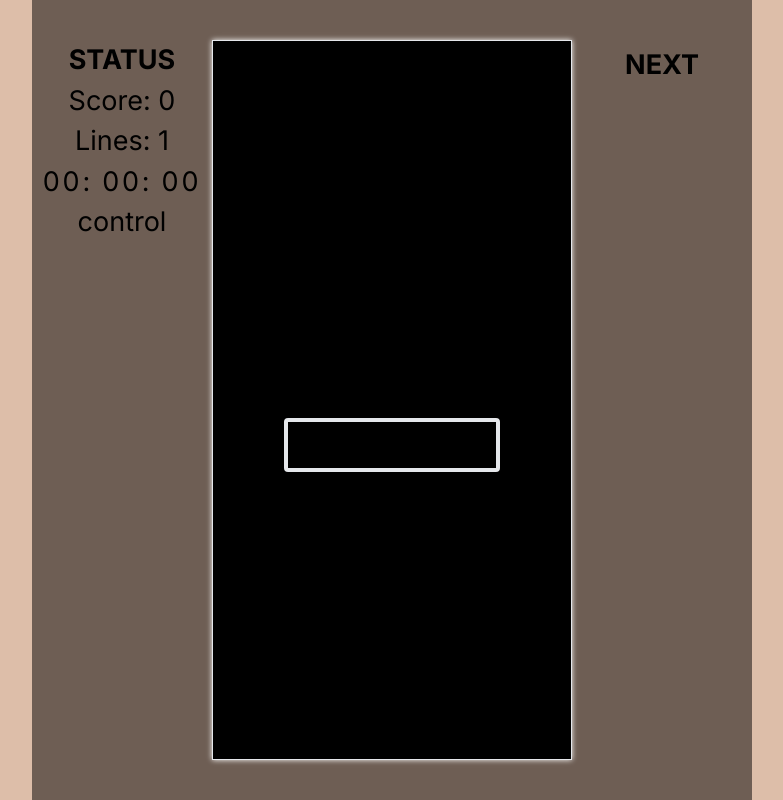
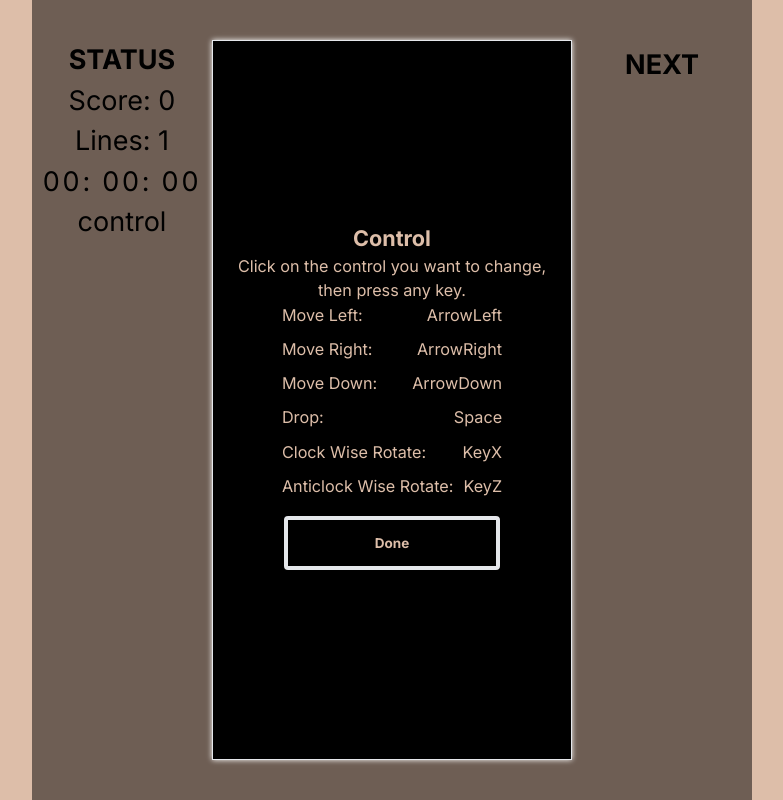
Before and after one commit to ZackHu-2001/Tetris-AI, a Next.js app: page / in a window 1280 px wide. Both pictures are taken after a click on the button "Control". Shown: the whole page, without its empty margins (248-1031 px from the left). Built offline with nearby package versions, Linux system fonts and the light colour scheme.

Commit message:
feat: implement basic features of control menu

```diff
--- a/src/app/globals.css
+++ b/src/app/globals.css
@@ -45,3 +45,23 @@ body {
   font-size: 4rem;
   font-weight: bold;
 }
+
+.my-6 {
+    color: #ddbea9;
+}
+.control-panel {
+    font-size: 3rem;
+    color: #ddbea9;
+}
+
+.control-panel .controls-container .control-item {
+    display: flex; /* This makes the child elements line up horizontally */
+    justify-content: space-between; /* This separates the control name and button */
+    align-items: center; /* This vertically centers the control name and button */
+    width: 100%; /* Adjust as necessary to control the width of the line */
+    margin-bottom: 10px; /* Adds a little space between each control line */
+}
+
+.control-panel .control-name {
+    margin-right: 10px; /* Adds a little space between the control name and the button */
+}
--- a/src/components/GameBoard.tsx
+++ b/src/components/GameBoard.tsx
@@ -54,6 +54,9 @@ interface gameBoardInterface {
 
     isNewGame: boolean;
     setIsNewGame: (isNewGame: boolean) => void;
+
+    keyBindings: Record<string, string>;
+    setKeyBindings: (bindings: Record<string, string>) => void;
 }
 
 /**
@@ -381,7 +384,21 @@ export const useGameBoard = create<gameBoardInterface>((set, get) => ({
     isNewGame: false,
     setIsNewGame: (isNewGame: boolean) => {
         set({ isNewGame });
-    }
+    },
+
+    keyBindings: {
+        moveLeft: "ArrowLeft",
+        moveRight: "ArrowRight",
+        moveDown: "ArrowDown",
+        drop: "Space",
+        clockWiseRotate: "KeyX",
+        anticlockWiseRotate: "KeyZ",
+    },
+
+    setKeyBindings: (newBindings) =>
+        set((state) => ({
+              keyBindings: { ...state.keyBindings, ...newBindings },
+        })),
 }));
 
 function rotate(tetromino: number[], direction: number) {
--- a/src/components/Modal/Control.tsx
+++ b/src/components/Modal/Control.tsx
@@ -1,26 +1,56 @@
-import React from 'react';
+import React, { useEffect, useState } from 'react';
 import MenuButton from '../MenuButton/MenuButton';
 import { useGameBoard } from '../GameBoard';
 
-type ControlProps = {
-
-};
+type ControlProps = {};
 
 const Control: React.FC<ControlProps> = () => {
-    const { setModal } = useGameBoard();
+    const { setModal, setKeyBindings, keyBindings } = useGameBoard();
+    const [editingControl, setEditingControl] = useState<string | null>(null);
+
+    useEffect(() => {
+        const handleKeyPress = (event: KeyboardEvent) => {
+            if (editingControl) {
+                event.preventDefault();
+                setKeyBindings({
+                    ...keyBindings,
+                    [editingControl]: event.code
+                });
+                setEditingControl(null);  // Stop editing after key press
+            }
+        };
+
+        window.addEventListener('keydown', handleKeyPress);
+
+        return () => {
+            window.removeEventListener('keydown', handleKeyPress);
+        };
+    }, [editingControl, keyBindings, setKeyBindings]);
+
     const handleDone = () => {
         setModal('mainMenu')
     }
-    return <div  className='flex flex-col justify-center items-center h-full'>
+
+    const startEditing = (control: string) => {
+        setEditingControl(control);
+    };
+
+    return <div  className='control-panel flex flex-col justify-center items-center h-full'>
         <div className='title'>Control</div>
-        <div style={{fontSize: '2.5rem', paddingLeft: '4rem', paddingRight: '4rem', textAlign: 'center'}}>Click on the control you want to change, then press any key.</div>
-        <div className='flex flex-col justify-between '>
-            <div>
-                <div>Move Left</div>
-                <button></button>
+        <div style={{fontSize: '3rem', paddingLeft: '4rem', paddingRight: '4rem', textAlign: 'center'}}>Click on the control you want to change, then press any key.</div>
+        <div className='controls-container'>
+           {Object.entries(keyBindings).map(([control, key]) => (
+                    <div key={control} className="control-item flex items-center">
+                        <div className="control-name"> {`${control.charAt(0).toUpperCase() + control.slice(1).replace(/([A-Z])/g, ' $1')}:`}</div>
+                        <button
+                            className={`button ${editingControl === control ? "button-active" : ""}`}
+                            onClick={() => startEditing(control)}
+                        >
+                            {keyBindings[control] ?? 'undefined'}
+                        </button>
+                    </div>
+                ))}
             </div>
-
-        </div>
         <MenuButton text='Done' onClick={handleDone}></MenuButton>
     </div>
 }
--- a/src/components/PlayField/PlayField.tsx
+++ b/src/components/PlayField/PlayField.tsx
@@ -4,7 +4,7 @@ import { useGameBoard } from '../GameBoard';
 type PlayFieldProps = {};
 
 const PlayField: React.FC<PlayFieldProps> = () => {
-    const { setStatus, setModal, board, moveDown, moveLeft, moveRight, drop, clockWiseRotate, anticlockWiseRotate } = useGameBoard()
+    const { setStatus, setModal, board, moveDown, moveLeft, moveRight, drop, clockWiseRotate, anticlockWiseRotate, keyBindings } = useGameBoard()
     const rowNum = 20;
     const colNum = 10;
 
@@ -13,17 +13,17 @@ const PlayField: React.FC<PlayFieldProps> = () => {
     useEffect(() => {
         const handleKeyDown = (event: KeyboardEvent) => {
             event.preventDefault();
-            switch (event.key) {
-                case 'ArrowDown':
+            switch (event.code) {
+                case keyBindings.moveDown:
                     moveDown();
                     break;
-                case 'ArrowRight':
+                case keyBindings.moveRight:
                     moveRight();
                     break;
-                case 'ArrowLeft':
+                case keyBindings.moveLeft:
                     moveLeft();
                     break;
-                case ' ':
+                case keyBindings.drop:
                     drop();
                     break;
                 case 'Escape':
@@ -31,12 +31,10 @@ const PlayField: React.FC<PlayFieldProps> = () => {
                     setStatus('paused');
                     setModal('pauseMenu');
                     break;
-                case 'z' || 'Z':
-                    console.log("z pressed")
+                case keyBindings.anticlockWiseRotate:
                     anticlockWiseRotate();
                     break;
-                case 'x' || 'X':
-                    console.log("x pressed")
+                case keyBindings.clockWiseRotate:
                     clockWiseRotate();
                     break;
             }
```
